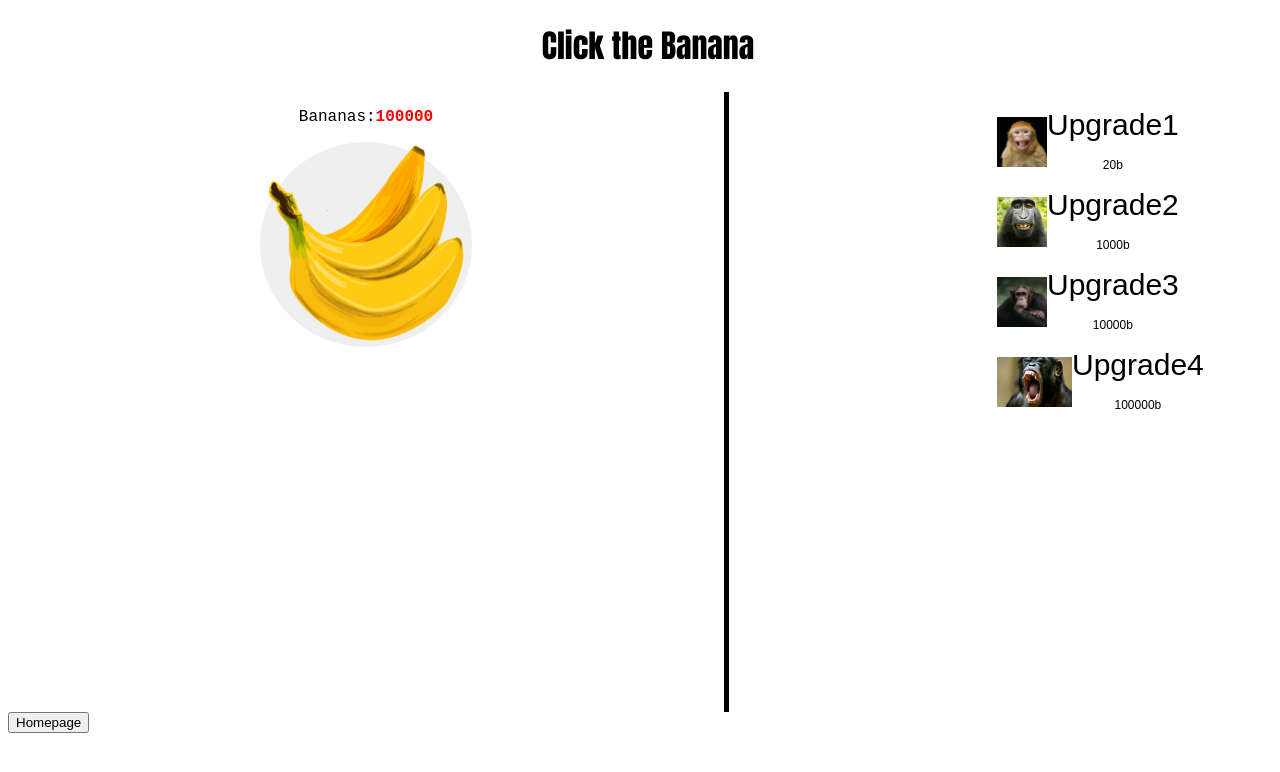
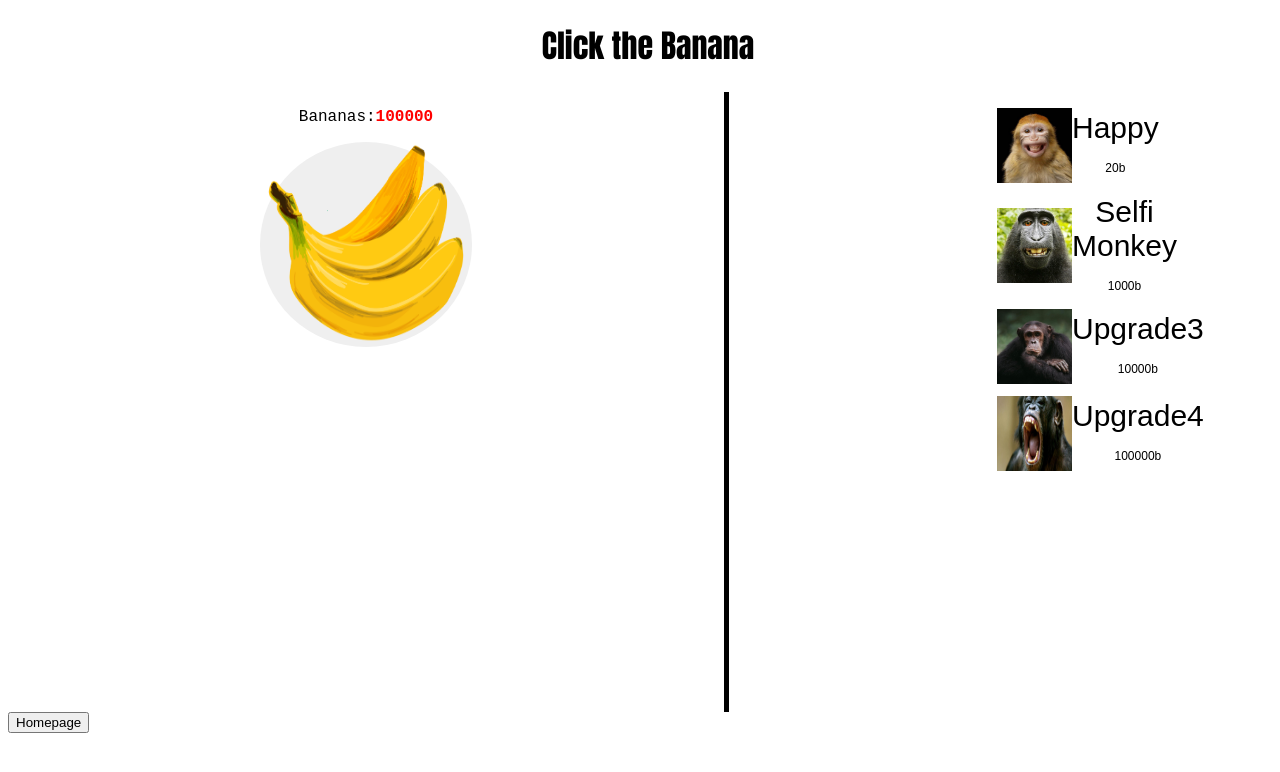
Before and after one commit to LemonEatar/Bananaclicker, a plain HTML site: page game.html in a window 1280 px wide. Drawn offline with Linux system fonts and the light colour scheme.

Commit message:
Updated Game(Picture Size of Upgrades)

```diff
--- a/dastyle.css
+++ b/dastyle.css
@@ -1,5 +1,6 @@
 body {
   width: 100vw;
+  background-color: white;
 }
 
 .Clicker {
--- a/game.html
+++ b/game.html
@@ -36,9 +36,9 @@
             src="pictures/affe.jpg"
             alt="monkee"
             width="75"
-            height="50"
+            height="75"
           /><span class="buttontxt"
-            >Upgrade1 <span id="up1">20</span><span id="money">b </span></span
+            >Happy <span id="up1">20</span><span id="money">b </span></span
           >
         </button>
         <button class="button" type="button" onclick="Upgrade2()">
@@ -46,9 +46,10 @@
             src="pictures/wichtig.jpg"
             alt="up1"
             width="75"
-            height="50"
+            height="75"
           /><span class="buttontxt"
-            >Upgrade2 <span id="up2">1000</span><span id="money">b</span></span
+            >Selfi Monkey <span id="up2">1000</span
+            ><span id="money">b</span></span
           >
         </button>
         <button class="button" type="button" onclick="Upgrade3()">
@@ -56,7 +57,7 @@
             src="pictures/mokesad.jpg"
             alt="sadboi"
             width="75"
-            height="50"
+            height="75"
           /><span class="buttontxt"
             >Upgrade3 <span id="up3">10000</span><span id="money">b</span></span
           >
@@ -66,7 +67,7 @@
             src="pictures/wütend.jpg"
             alt="sadboi"
             width="75"
-            height="50"
+            height="75"
           /><span class="buttontxt"
             >Upgrade4 <span id="up4">100000</span
             ><span id="money">b</span></span
--- a/stylehomepage.css
+++ b/stylehomepage.css
@@ -1,5 +1,5 @@
 html,
-body {
+bodys {
   margin: 0;
   padding: 0;
   width: 100%;
```
